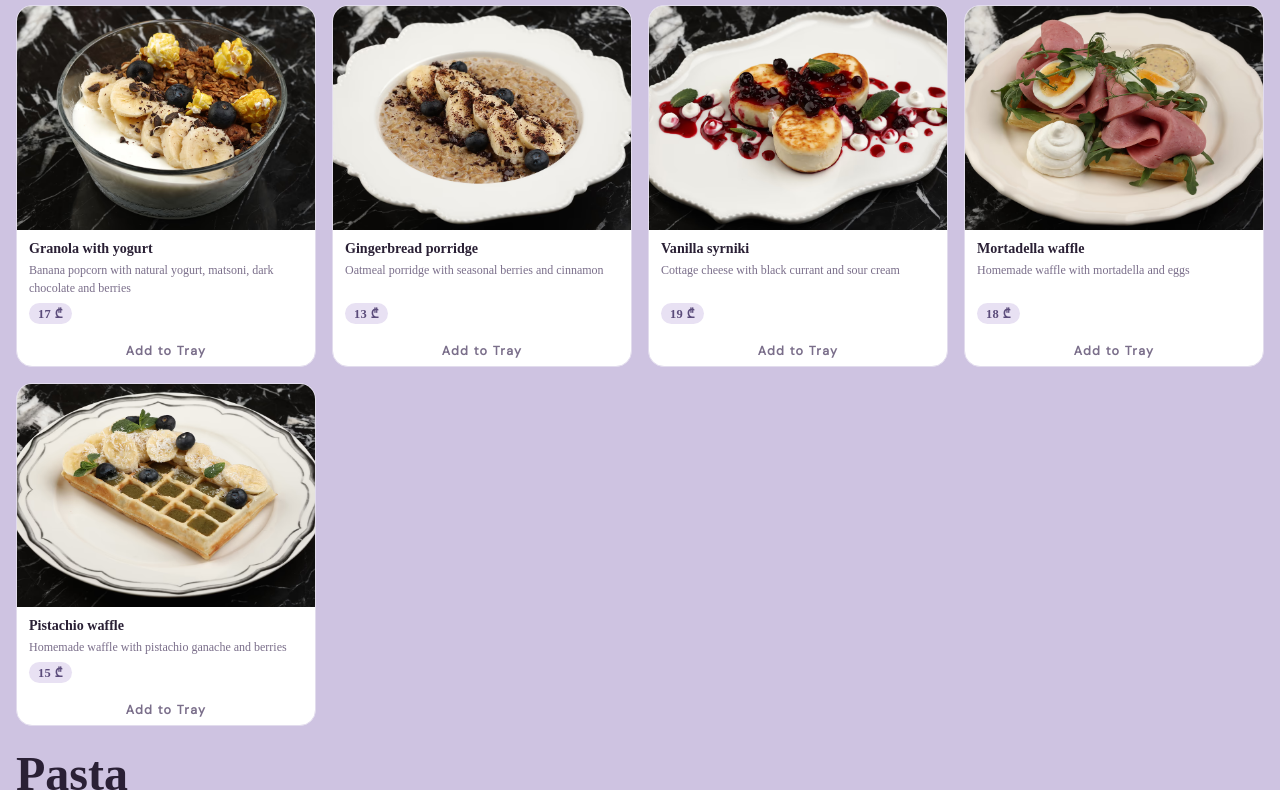
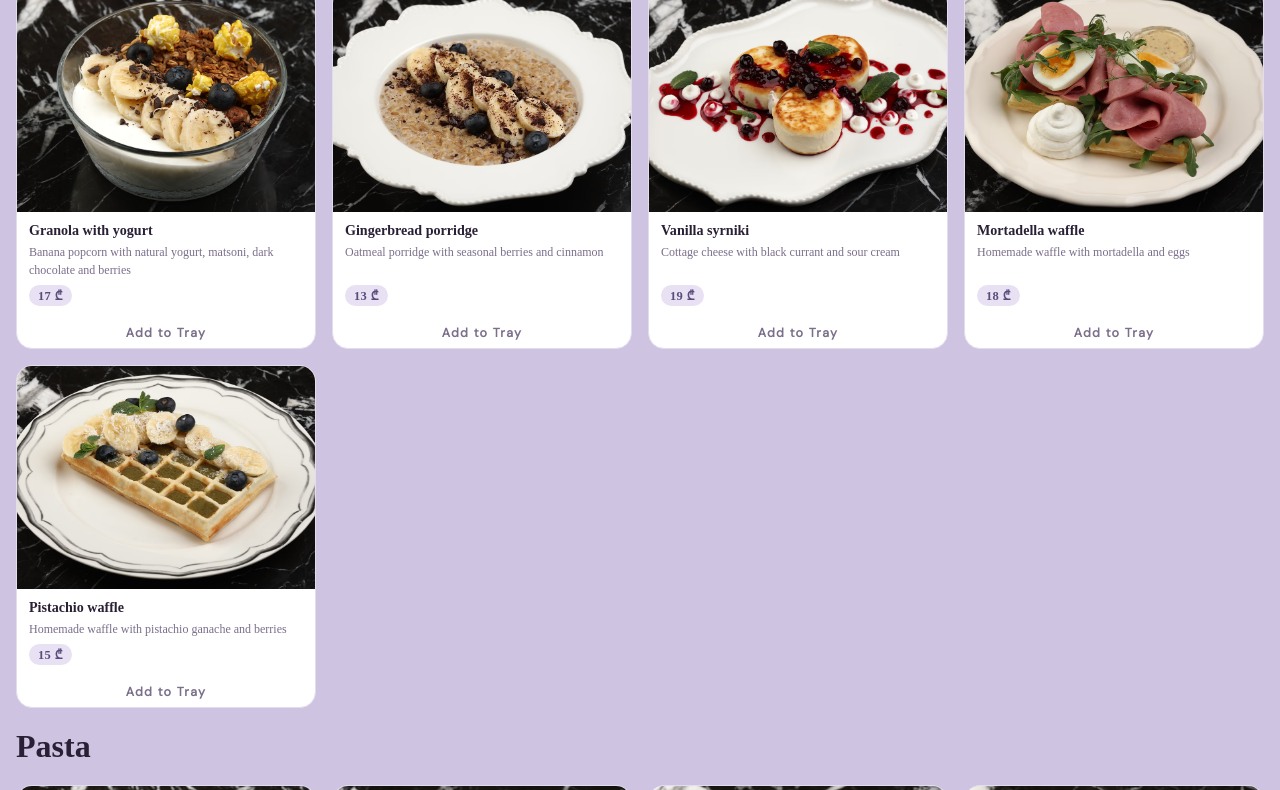
Before and after one commit to mate882/CafeBambina, a plain HTML site: page index.html in a window 1280 px wide. Shown: the part 574-1364 px from the top of the page. Drawn offline with nearby package versions, Linux system fonts and the light colour scheme; animation ran at ten frames a second.

Commit message:
Fixing issues

```diff
--- a/style.css
+++ b/style.css
@@ -232,7 +232,7 @@
 
 #breakfast ,#pasta, #starters, #focaccia, #soups, #coldcoffee, #hotcoffee, #lemonade, #softdrinks{
   color: var(--text);
-  font-size: 3em;
+  font-size: 2em;
   margin-bottom: 20px;
   margin-top: 20px;
 }
@@ -365,6 +365,7 @@
 .tray {
   width: 100%;
   min-height: 70px;
+  margin-top: 20px;
   padding: 12px 20px;
   background: linear-gradient(180deg, #d6d6d6 0%, #b8b8b8 50%, #909090 100%);
   border-radius: 6px 6px 4px 4px;
```
